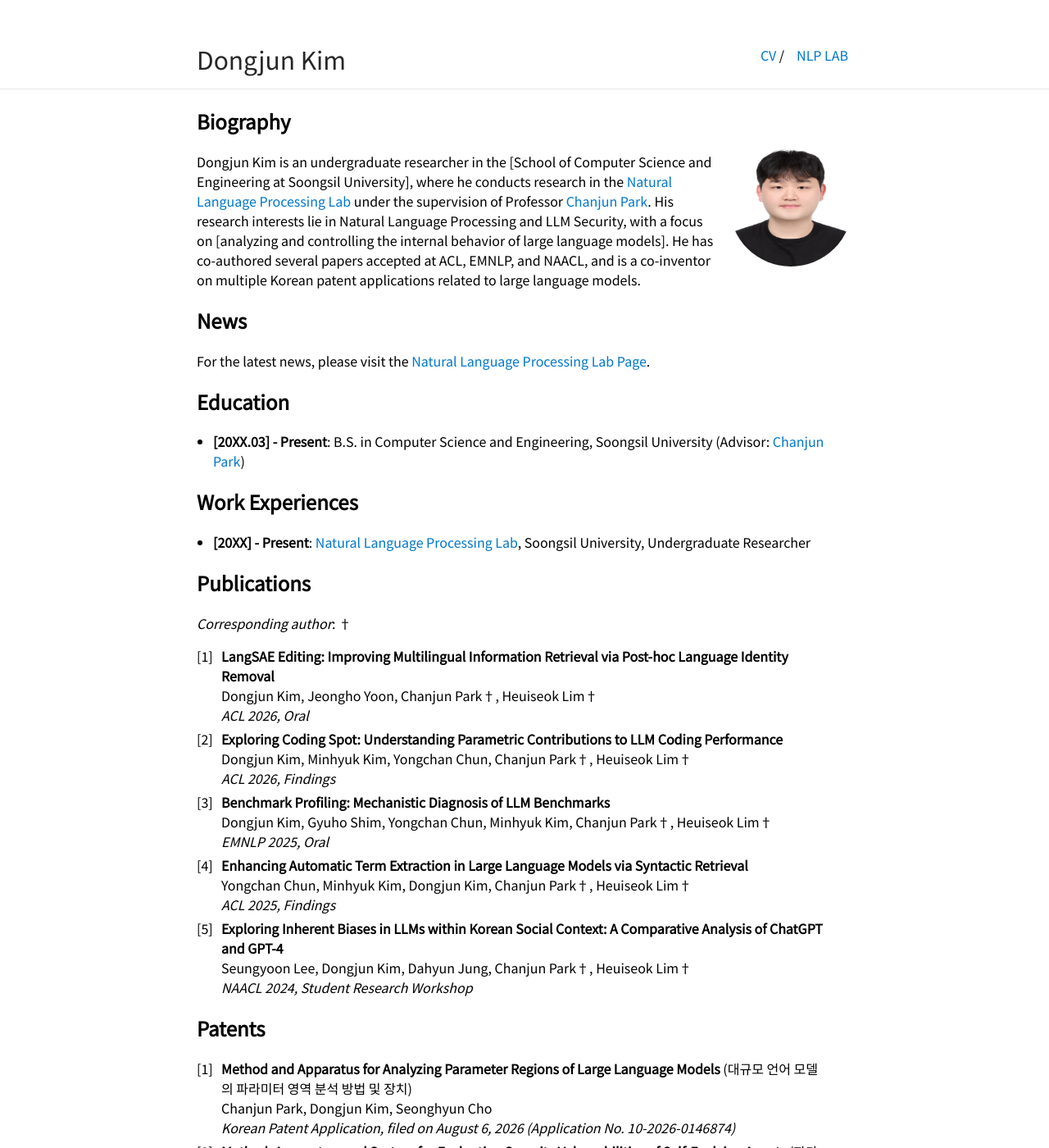
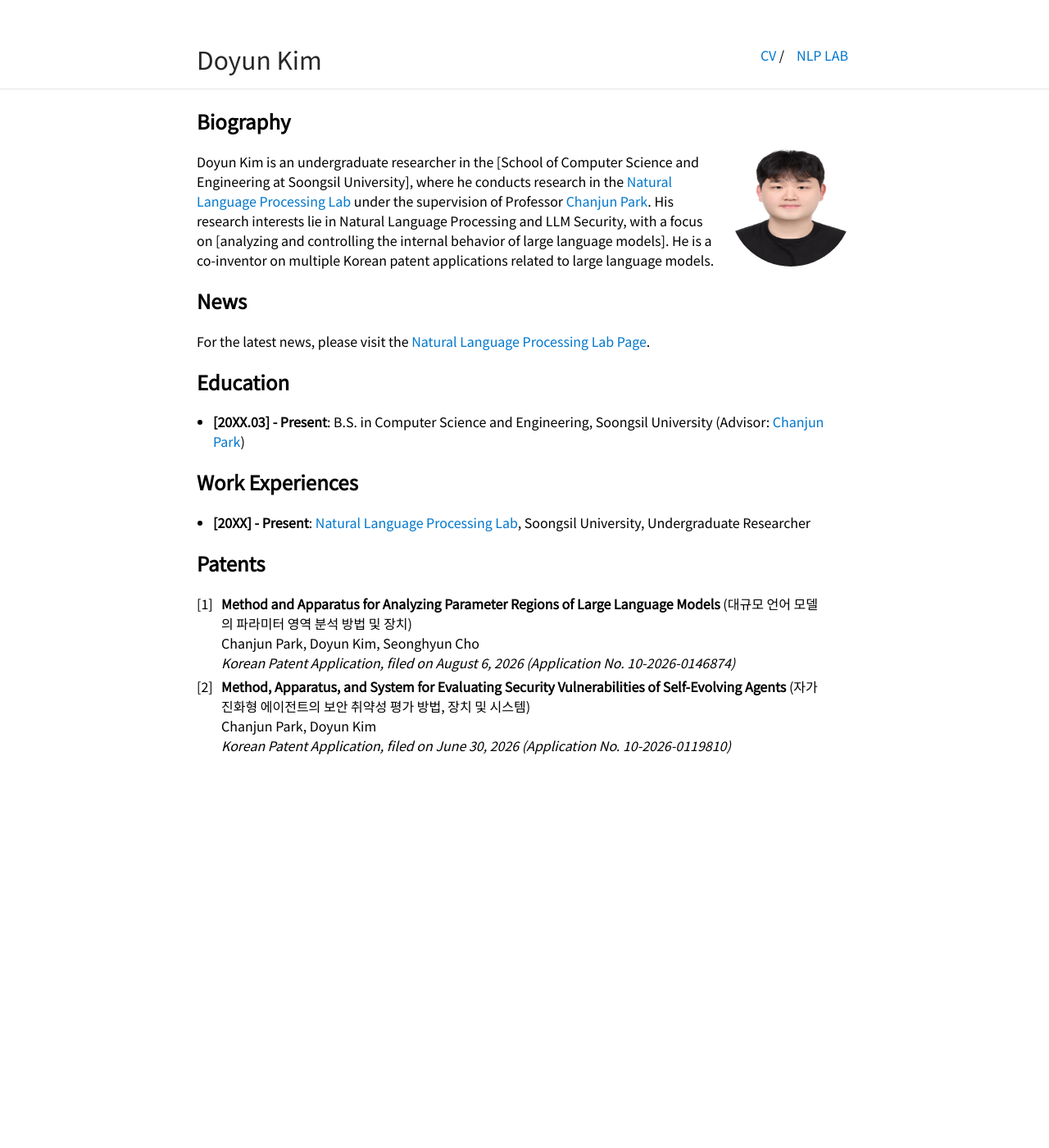
Before and after one commit to Doyun-coding/Doyun-coding.github.io, a Jekyll site: the page built from index.md, in a window 1280 px wide and 1400 px high. Shown: the whole window at 82% size. Built offline with Jekyll 4.4.1, drawn with Linux system fonts in a browser that asks for light colours; our own code applies the rules of GitHub Pages for plain Markdown files; some of the changed text lies outside the part shown.

Commit message:
Fix name to Doyun Kim and remove misattributed publications
The 5 conference papers under "Dongjun Kim" were incorrectly attributed
based on a name-matching guess against the CV; they are not the site
owner's papers. Keep only the 2 patents, which list him by his actual
Korean name (김도윤) as co-inventor.

Co-Authored-By: Claude Sonnet 5 <noreply@anthropic.com>

```diff
--- a/_config.yml
+++ b/_config.yml
@@ -1,4 +1,4 @@
-title: Dongjun Kim
+title: Doyun Kim
 url: "https://doyun-coding.github.io"
 baseurl: ""
 
--- a/index.md
+++ b/index.md
@@ -5,7 +5,7 @@ layout: default
 ## Biography
 
 <img class="profile-picture" src="/assets/doyun_kim.png">
-Dongjun Kim is an undergraduate researcher in the [School of Computer Science and Engineering at Soongsil University], where he conducts research in the <a href="https://sites.google.com/view/ssu-nlp/home">Natural Language Processing Lab</a> under the supervision of Professor <a href="https://parkchanjun.github.io/">Chanjun Park</a>. His research interests lie in Natural Language Processing and LLM Security, with a focus on [analyzing and controlling the internal behavior of large language models]. He has co-authored several papers accepted at ACL, EMNLP, and NAACL, and is a co-inventor on multiple Korean patent applications related to large language models.
+Doyun Kim is an undergraduate researcher in the [School of Computer Science and Engineering at Soongsil University], where he conducts research in the <a href="https://sites.google.com/view/ssu-nlp/home">Natural Language Processing Lab</a> under the supervision of Professor <a href="https://parkchanjun.github.io/">Chanjun Park</a>. His research interests lie in Natural Language Processing and LLM Security, with a focus on [analyzing and controlling the internal behavior of large language models]. He is a co-inventor on multiple Korean patent applications related to large language models.
 
 ## News
 For the latest news, please visit the <a href="https://sites.google.com/view/ssu-nlp/home">Natural Language Processing Lab Page</a>.
@@ -16,15 +16,6 @@ For the latest news, please visit the <a href="https://sites.google.com/view/ssu
 ## Work Experiences
 * **[20XX] - Present**: <a href="https://sites.google.com/view/ssu-nlp/home">Natural Language Processing Lab</a>, Soongsil University, Undergraduate Researcher <br>
 
-## Publications
-*Corresponding author*: †
-
-1. **LangSAE Editing: Improving Multilingual Information Retrieval via Post-hoc Language Identity Removal** <br> Dongjun Kim, Jeongho Yoon, Chanjun Park†, Heuiseok Lim† <br> *ACL 2026, Oral*
-2. **Exploring Coding Spot: Understanding Parametric Contributions to LLM Coding Performance** <br> Dongjun Kim, Minhyuk Kim, Yongchan Chun, Chanjun Park†, Heuiseok Lim† <br> *ACL 2026, Findings*
-3. **Benchmark Profiling: Mechanistic Diagnosis of LLM Benchmarks** <br> Dongjun Kim, Gyuho Shim, Yongchan Chun, Minhyuk Kim, Chanjun Park†, Heuiseok Lim† <br> *EMNLP 2025, Oral*
-4. **Enhancing Automatic Term Extraction in Large Language Models via Syntactic Retrieval** <br> Yongchan Chun, Minhyuk Kim, Dongjun Kim, Chanjun Park†, Heuiseok Lim† <br> *ACL 2025, Findings*
-5. **Exploring Inherent Biases in LLMs within Korean Social Context: A Comparative Analysis of ChatGPT and GPT-4** <br> Seungyoon Lee, Dongjun Kim, Dahyun Jung, Chanjun Park†, Heuiseok Lim† <br> *NAACL 2024, Student Research Workshop*
-
 ## Patents
-1. **Method and Apparatus for Analyzing Parameter Regions of Large Language Models** (대규모 언어 모델의 파라미터 영역 분석 방법 및 장치) <br> Chanjun Park, Dongjun Kim, Seonghyun Cho <br> *Korean Patent Application, filed on August 6, 2026 (Application No. 10-2026-0146874)*
-2. **Method, Apparatus, and System for Evaluating Security Vulnerabilities of Self-Evolving Agents** (자가진화형 에이전트의 보안 취약성 평가 방법, 장치 및 시스템) <br> Chanjun Park, Dongjun Kim <br> *Korean Patent Application, filed on June 30, 2026 (Application No. 10-2026-0119810)*
+1. **Method and Apparatus for Analyzing Parameter Regions of Large Language Models** (대규모 언어 모델의 파라미터 영역 분석 방법 및 장치) <br> Chanjun Park, Doyun Kim, Seonghyun Cho <br> *Korean Patent Application, filed on August 6, 2026 (Application No. 10-2026-0146874)*
+2. **Method, Apparatus, and System for Evaluating Security Vulnerabilities of Self-Evolving Agents** (자가진화형 에이전트의 보안 취약성 평가 방법, 장치 및 시스템) <br> Chanjun Park, Doyun Kim <br> *Korean Patent Application, filed on June 30, 2026 (Application No. 10-2026-0119810)*
```
